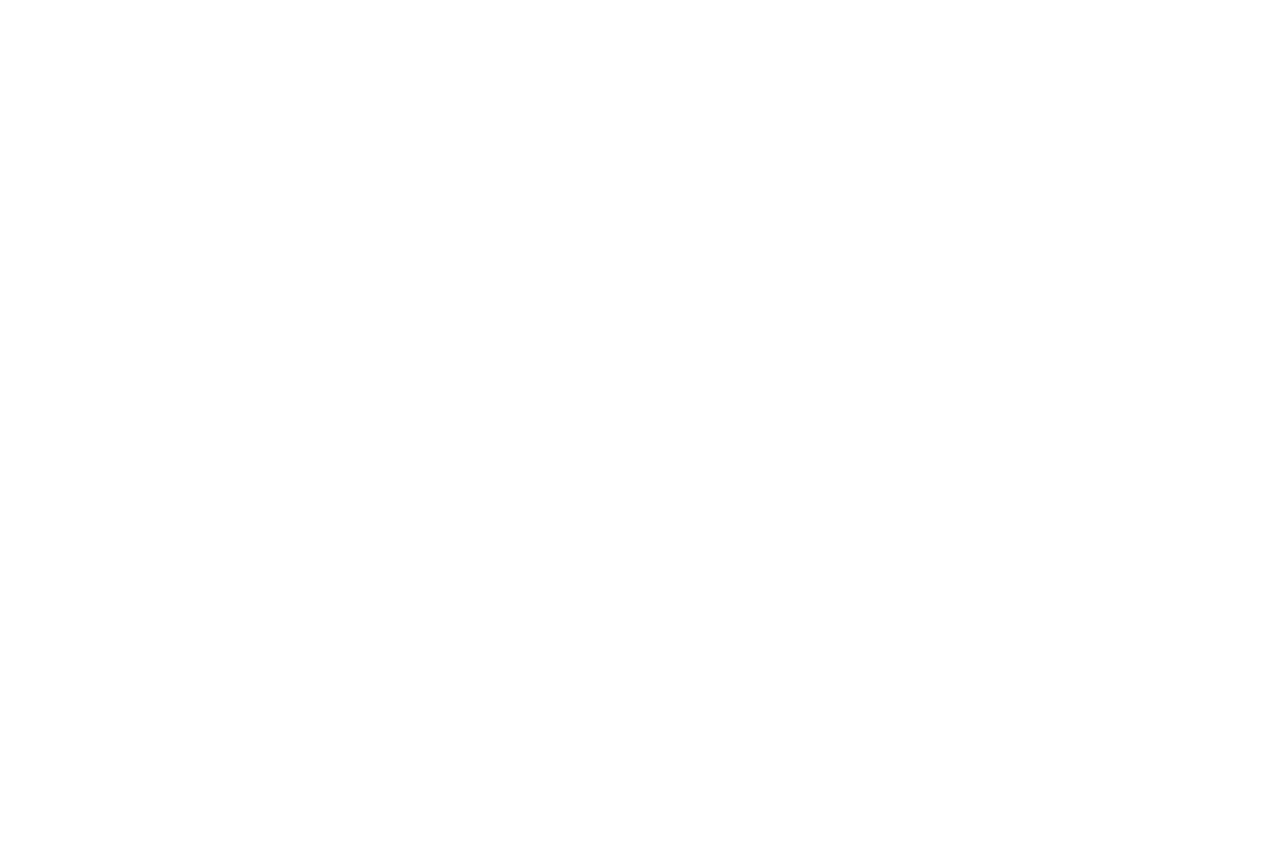
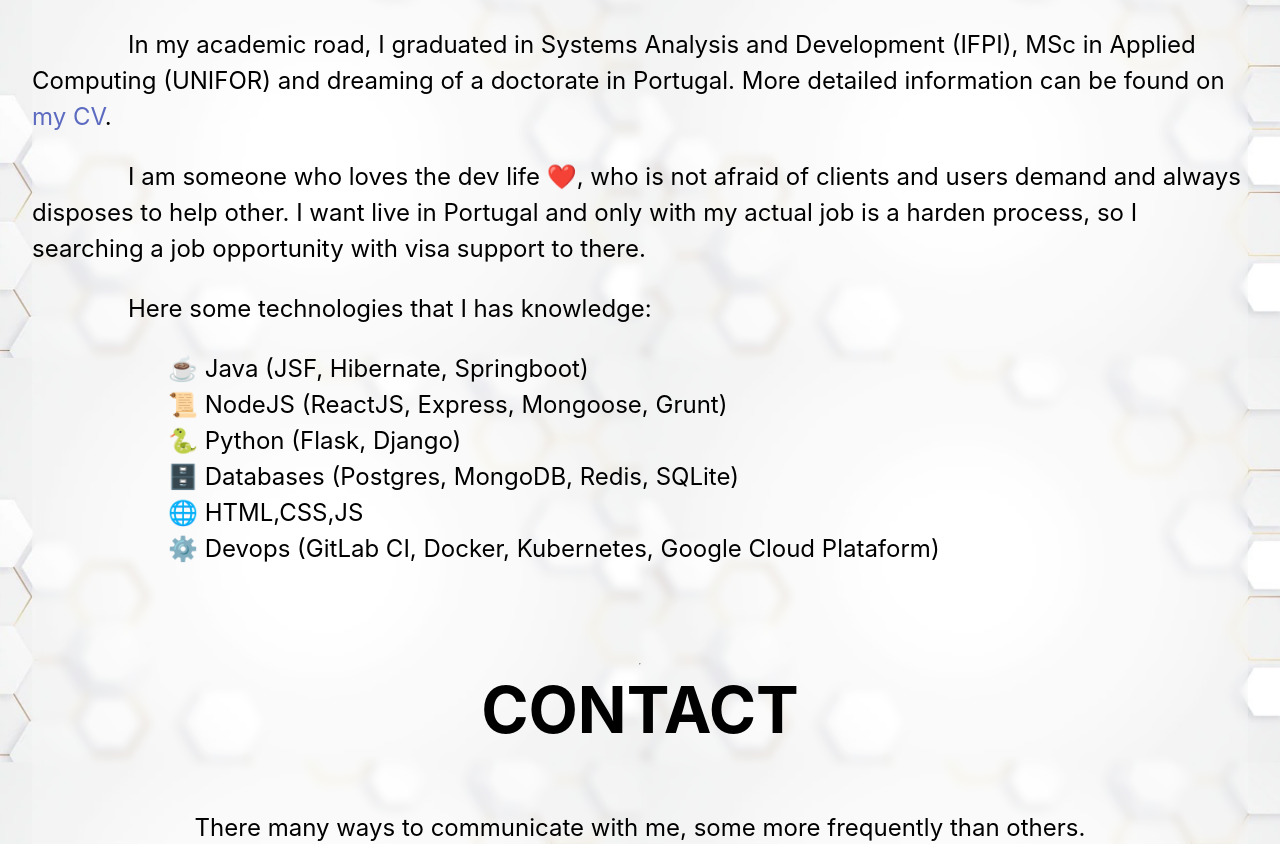
Before and after one commit to kreyzon/site-project, a Next.js app: page /contact in a window 1280 px wide. Before the commit this address had no page. Shown: the part 451-1295 px from the top of the page. Before the commit the page ends 800 px from the top, so only its background shows below. Built offline with nearby package versions, Linux system fonts and the light colour scheme.

Commit message:
feat: add contact page

```diff
--- a/components/layouts/FullPage.js
+++ b/components/layouts/FullPage.js
@@ -24,7 +24,7 @@
           <li><a href="/">Home</a></li>
           <li><a href="/portfolio">Portfolio</a></li>
           <li><a href="/blog">Blog</a></li>
-          <li><a href="/contacts">Contact</a></li>
+          <li><a href="/contact">Contact</a></li>
         </ul>
       </nav>
     }
--- /dev/null
+++ b/pages/contact.js
@@ -0,0 +1,51 @@
+import FullPage from '../components/layouts/FullPage'
+import styles from '../styles/Home.module.css'
+
+export default function Contact() {
+  const meta = {
+    title: "Contact",
+    description: "Some personal information and contacts in case your want talk with me"
+  }
+  return (
+    <FullPage pageProps={{meta}} hasHeader>
+      <h1 className={styles.title}>
+        ABOUT ME
+      </h1>
+      <div className={styles.description_indent}>
+        <p>I was born in Teresina/Brazil, married with Ana Carla 👱🏻‍♀️ and a pet father of Yuno and Shake 😻, psychedelic rock appreciatior and often listening lo-fi or trap remix beats (but sometimes I catch me listen reggae and traditional northeast forro), I like to watch terror/horror movies on weekends and to follow various kinds of animes series in lunch or dinner time, I like drink coffee on the morning and beer on the end of day, and since the start of pandemic I changed my diet for vegetarian food 🌿.</p>
+        <p>In my academic road, I graduated in Systems Analysis and Development (IFPI), MSc in Applied Computing (UNIFOR) and dreaming of a doctorate in Portugal. More detailed information can be found on <a href='/docs/CleissonVieira.pdf'>my CV</a>.</p>
+        <p>I am someone who loves the dev life ❤️, who is not afraid of clients and users demand and always disposes to help other. I want live in Portugal and only with my actual job is a harden process, so I searching a job opportunity with visa support to there.</p>
+        <p>Here some technologies that I has knowledge:
+          <ul className={styles.ul_justifed}>
+            <li>☕  Java (JSF, Hibernate, Springboot)</li>
+            <li>📜 NodeJS (ReactJS, Express, Mongoose, Grunt)</li>
+            <li>🐍 Python (Flask, Django)</li>
+            <li>🗄️ Databases (Postgres, MongoDB, Redis, SQLite)</li>
+            <li>🌐 HTML,CSS,JS</li>
+            <li>⚙️ Devops (GitLab CI, Docker, Kubernetes, Google Cloud Plataform)</li>
+          </ul>
+        </p>
+      </div>
+      <hr></hr>
+      <h1 className={styles.title}>
+        CONTACT
+      </h1>
+      <p className={styles.description}>
+        <span>There many ways to communicate with me, some more frequently than others.</span>
+        <h4>Email's:</h4>
+        <ul className={styles.ul_justifed}>
+          <li><a href='mail_to:cleissonvb@gmail.com'>cleissonvb@gmail.com</a> > it is my main email, also can call me on Hangouts</li>
+          <li><a href='mail_to:ryusei-kenragna@hotmail.com'>ryusei-kenragna@hotmail.com</a> > this is my account from the late MSN, but still working and is accessed to check some offers and promotions.</li>
+          <li><a href='mail_to:kreyzon@outlook.com'>kreyzon@outlook.com</a> > a new Outlook email for migrate some contacts on email above</li>
+        </ul>
+        <h4>Social Medias:</h4>
+        <ul className={styles.ul_justifed}>
+          <li><a href='http://www.facebook.com/cleissonvb'>Facebook</a> > for personal contact and if you want to be my friend</li>
+          <li><a href='http://www.twitter.com/kreyzon'>Twitter</a> > @kreyzon for mentions</li>
+          <li><a href='https://www.linkedin.com/in/cleisson-vieira-054a9268'>LinkedIn</a> > for professional profile</li>
+          <li><a href='https://www.researchgate.net/profile/Cleisson_Barbosa'>ResearchGate</a> > for researcher profile</li>
+        </ul>
+      </p>
+    </FullPage>
+  )
+}
--- a/styles/Home.module.css
+++ b/styles/Home.module.css
@@ -202,3 +202,34 @@
 .modal_footer a:active {
   text-decoration: underline;
 }
+
+.description_indent {
+  margin: 4rem 0;
+  line-height: 1.5;
+  font-size: 1.5rem;
+  text-align: left;
+  text-indent: 4em;
+}
+.description_indent a{
+  color: #5c6bc0;
+  border-color: #5c6bc0;
+}
+.description_indent a:hover,
+.description_indent a:focus,
+.description_indent a:active {
+  text-decoration: underline;
+}
+.ul_justifed {
+  text-align: justify;
+  list-style-type: none;
+}
+
+.ul_justifed li a{
+  color: #5c6bc0;
+  border-color: #5c6bc0;
+}
+.ul_justifed li a:hover,
+.ul_justifed li a:focus,
+.ul_justifed li a:active {
+  text-decoration: underline;
+}
```
Also changed, not shown: 1 other file (tests, documents, lock files or other folders).
